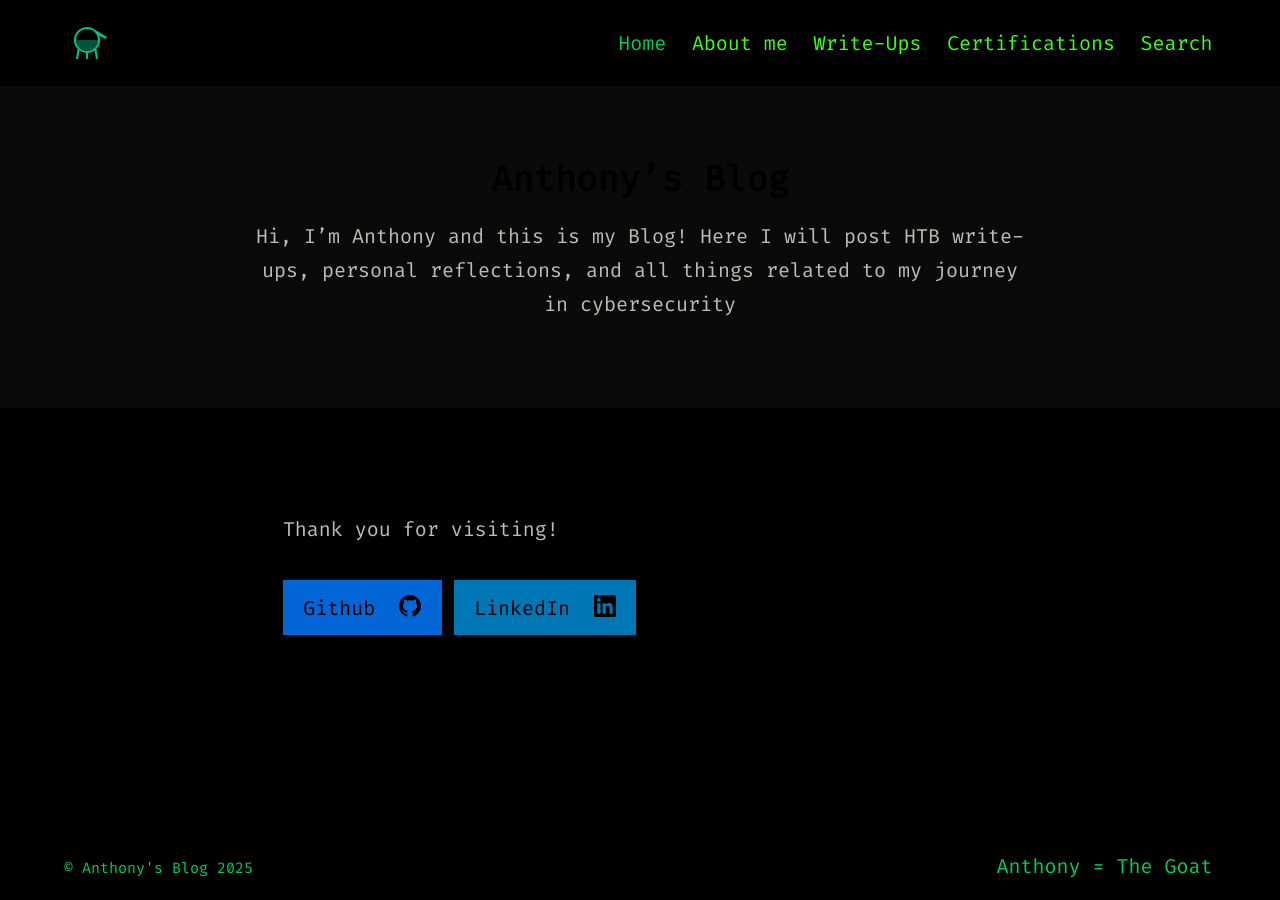
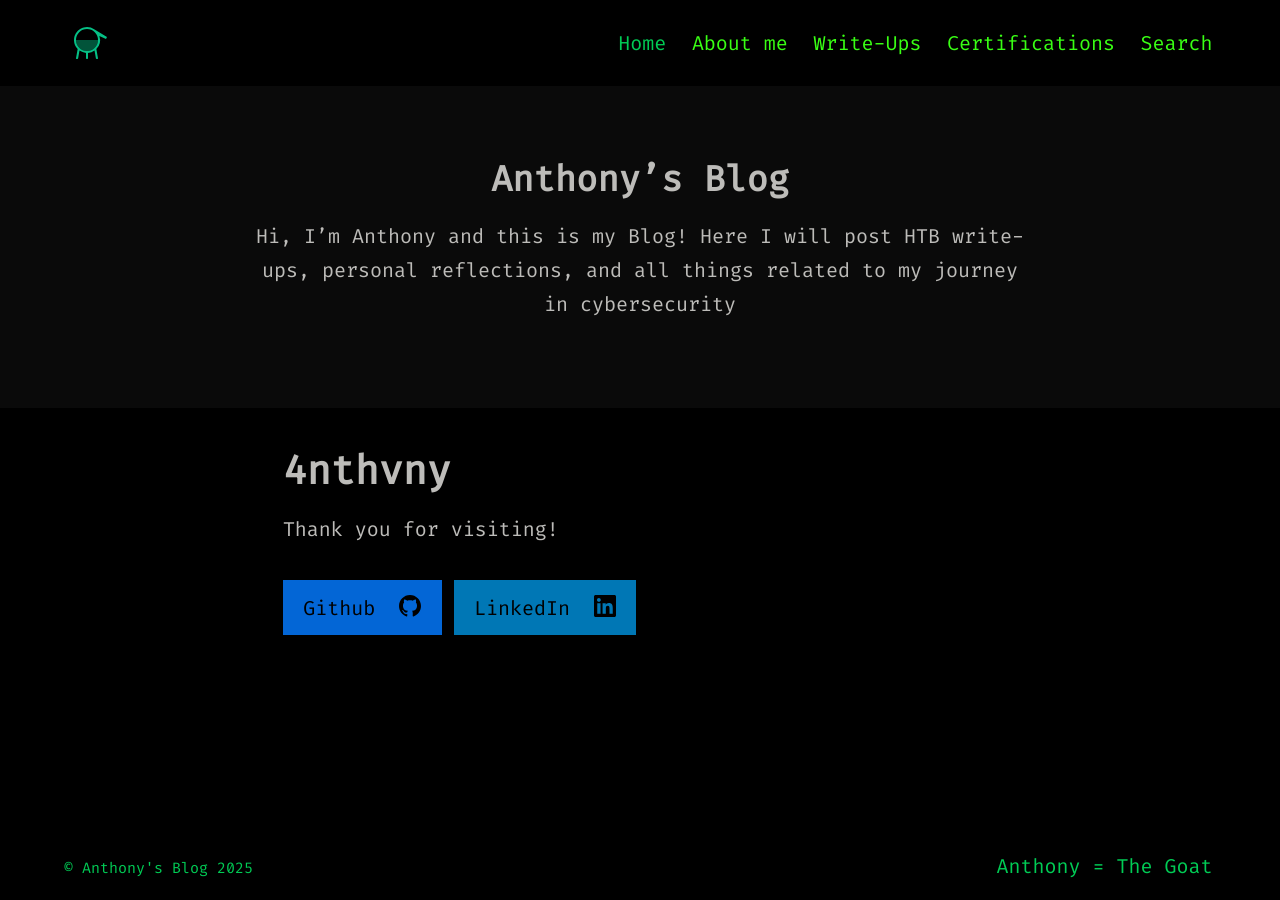
Before and after one commit to 4nthvny/4nthvny.github.io, a Jekyll site: the page built from index.md, in a window 1280 px wide. Built offline with Jekyll 4.4.1, drawn with Linux system fonts in a browser that asks for light colours.

Commit message:
Update _settings.scss

```diff
--- a/_sass/_settings.scss
+++ b/_sass/_settings.scss
@@ -5,7 +5,7 @@ $featureBackgroundColour: #0a0a0a !default;
 $accentColour: #00ff66 !default;
 
 // Text colours
-$headingColour: #000000 !default;
+$headingColour: #bdbcb9 !default;
 $bodyColour: #bdbcb9 !default;
 $linkColour: #39ff14 !default;
 $hoverColour: #66ff66 !default;
```
